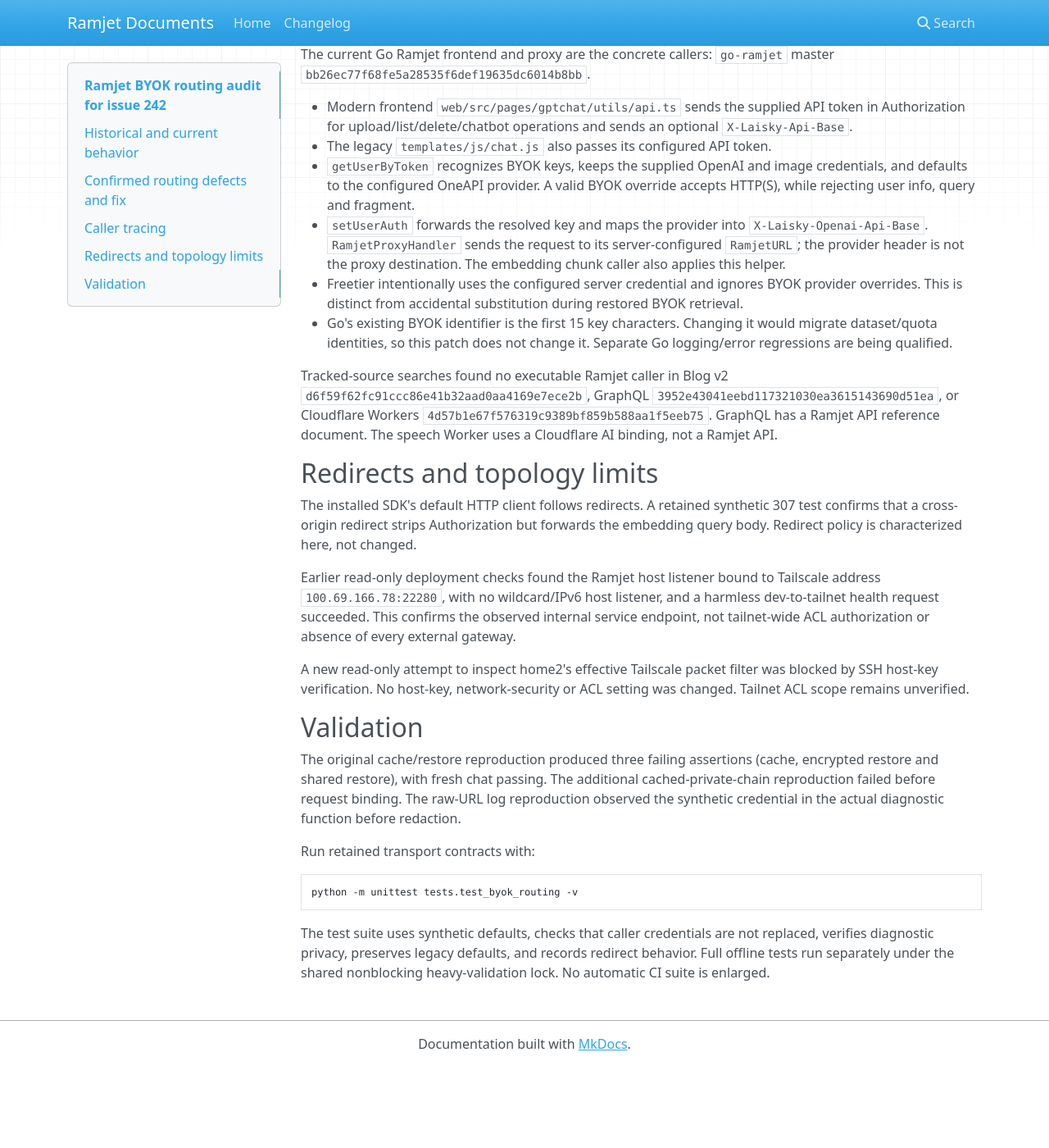
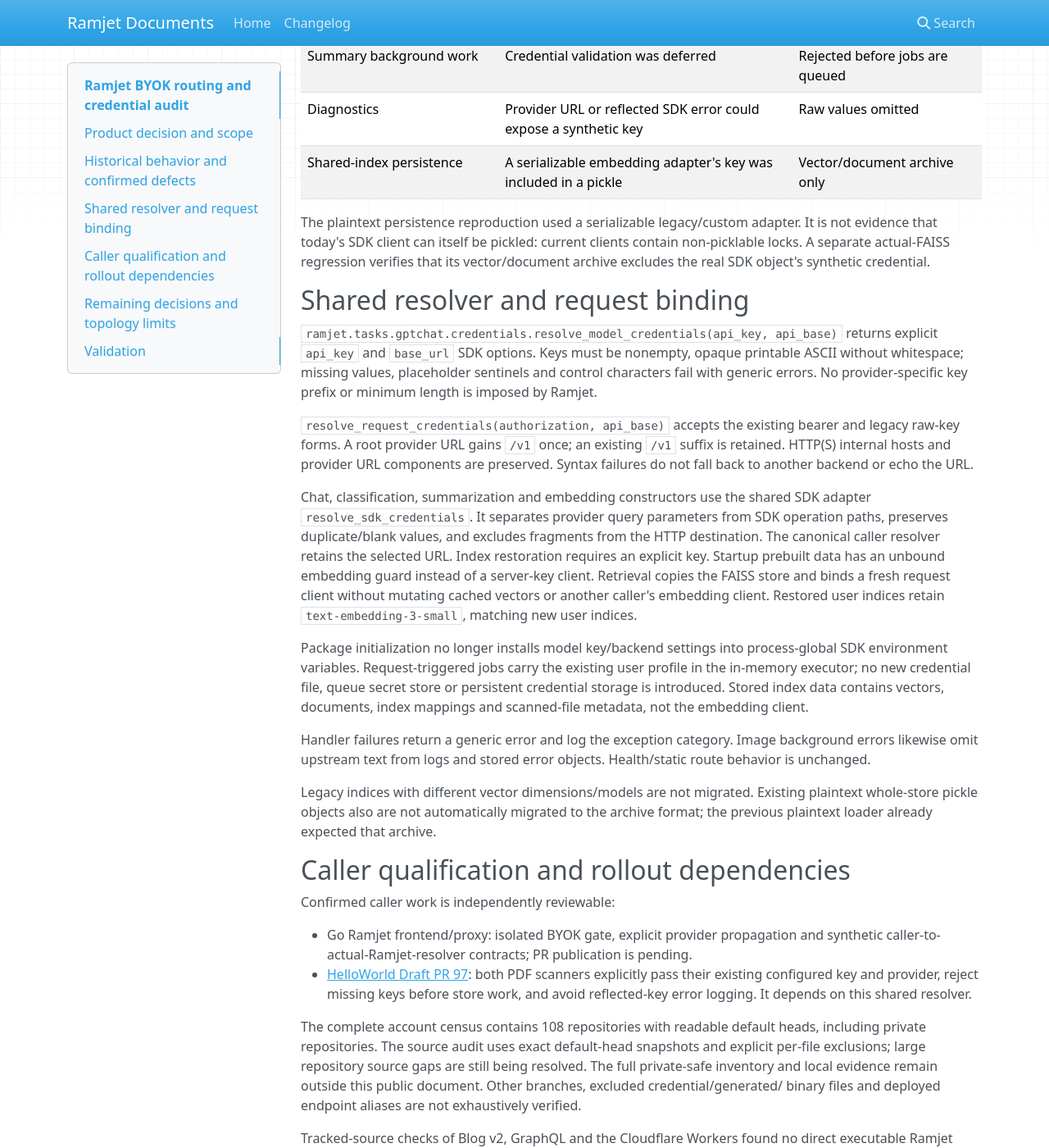
Before and after one commit to Laisky/ramjet, an MkDocs documentation site: the page built from docs/security/byok-provider-routing-242.md, in a window 1280 px wide and 1400 px high, scrolled down 1084 px. Shown: the whole window at 82% size. Built offline with MkDocs 1.6.1, drawn with Linux system fonts in a browser that asks for light colours; nearby versions of some CDN libraries; old or Windows-style settings are respelled for this version of MkDocs; before the commit the page ends 2385 px from its top, so only the background shows below that; some of the changed text lies outside the part shown.

Commit message:
fix: require explicit model credentials across Ramjet request paths

````diff
--- a/docs/security/byok-provider-routing-242.md
+++ b/docs/security/byok-provider-routing-242.md
@@ -1,114 +1,163 @@
-# Ramjet BYOK routing audit for issue 242
+# Ramjet BYOK routing and credential audit
 
-Audited Ramjet master `34e2a014a1c61e2e457690c1719de33421b378d6`.
-This change preserves the internal Tailscale architecture and caller API-key
-forwarding. It does not decide which caller-selected provider destinations should
-be permitted.
+Base: Ramjet master `34e2a014a1c61e2e457690c1719de33421b378d6`.
+Related report: [issue 242](https://github.com/Laisky/ramjet/issues/242).
 
-## Historical and current behavior
+## Product decision and scope
 
-- `e42f616` (2023-09-14) constructs the user profile from the supplied bearer key
-  and derives the default user identifier from its hash.
-- `0e04183` (2023-09-23) adds `X-Laisky-Openai-Api-Base`; the parser appends
-  `/v1` to the supplied root URL.
-- Scanned `9e495a9` and current master retain this BYOK and provider override.
-  Neither parser verifies the key with the provider before constructing the
-  profile. The upstream provider validates the key when an operation calls it.
-- Current root-URL normalization also appends another `/v1` when callers supply
-  a URL already ending in `/v1`. This pre-existing compatibility behavior is
-  unchanged.
-- A direct caller that can reach Ramjet can select an arbitrary HTTP(S)
-  provider through the header. Internal placement alone does not establish that
-  every selected destination is trusted. No new destination allowlist, gateway
-  requirement or private-address prohibition is introduced here.
+Every client-triggered Ramjet model operation must carry an explicit client API
+key. Server settings and SDK environment variables must not provide a replacement.
+The selected backend is request data and must remain consistent through chat,
+embedding, restoration, retrieval and request-triggered background work.
 
-## Confirmed routing defects and fix
+The internal Tailscale architecture and key forwarding are retained. This audit
+does not introduce a provider allowlist, a gateway-only trust requirement or a
+private-address prohibition. The issue's arbitrary-provider finding is therefore
+not resolved by silently restricting intentional backends. User identifiers,
+entitlement headers and dataset ownership rules are not migrated here.
 
-Retained tests execute the repository parser, cache restoration and request
-methods with synthetic settings. They use actual LangChain/OpenAI SDK clients
-and an HTTPX mock transport; no socket or production credential is used.
+## Historical behavior and confirmed defects
 
-1. Fresh chat correctly sends the caller's key to the selected provider.
-2. A chunk-cache hit keeps the key but drops the provider URL and embedding model.
-3. Encrypted and shared chatbot restoration explicitly selects the server
-   `OPENAI_TOKEN`, loses the provider URL and falls back to the SDK embedding model.
-4. An already cached private chain retains the previous request's embedding
-   credential and destination.
-5. Provider URL diagnostics can expose credentials embedded in URL user info.
+BYOK profiles date to `e42f616` (2023-09-14). Provider overrides through
+`X-Laisky-Openai-Api-Base` date to `0e04183` (2023-09-23).
+The reported scan `9e495a9` and the audited current master retain this design.
 
-Cache and user-index restoration now retain the caller key, provider and
-`text-embedding-3-small`, matching the existing fresh embedding path. A request
-uses a shallow store copy with its own embedding client; it shares stored vectors
-and documents without modifying the shared cached client. User data identifiers,
-dataset selection, quotas, provider normalization and authorization policy stay
-unchanged. Legacy server-owned index deserialization retains its existing
-server-key, SDK provider and model defaults when caller options are omitted.
-Diagnostic messages omit raw provider URLs.
+Behavioral reproduction used actual repository functions and actual installed
+LangChain/OpenAI SDK clients, with synthetic credentials and HTTPX mock transport.
+No production key, model request, live account action or external socket was used.
 
-The model fix restores the model already used for new user indices. Legacy
-indices created with different embedding dimensions/models are not migrated by
-this change.
+| Path | Reproduced behavior before the fix | Result |
+| --- | --- | --- |
+| Fresh chat | Caller key and chosen provider are preserved | Preserved |
+| Chunk-cache restoration | Caller key retained; backend and embedding model dropped | Request options retained |
+| Encrypted/shared chatbot restoration | Server key, SDK default backend/model selected | Explicit caller options required |
+| Cached private chain | Prior request key and provider reused | Request-local embedding client |
+| Prebuilt query and search | Startup/server embedding credentials used | Request-local embedding client |
+| Provider query components | SDK appended operation path after query values | Explicit SDK query parameters |
+| User embedding helper | Selected provider omitted | Shared explicit options |
+| Missing index/new-store key | SDK environment key fallback | Rejected before model construction |
+| Summary background work | Credential validation was deferred | Rejected before jobs are queued |
+| Diagnostics | Provider URL or reflected SDK error could expose a synthetic key | Raw values omitted |
+| Shared-index persistence | A serializable embedding adapter's key was included in a pickle | Vector/document archive only |
 
-## Caller tracing
+The plaintext persistence reproduction used a serializable legacy/custom adapter.
+It is not evidence that today's SDK client can itself be pickled: current clients
+contain non-picklable locks. A separate actual-FAISS regression verifies that its
+vector/document archive excludes the real SDK object's synthetic credential.
 
-The current Go Ramjet frontend and proxy are the concrete callers:
-`go-ramjet` master `bb26ec77f68fe5a28535f6def19635dc6014b8bb`.
+## Shared resolver and request binding
 
-- Modern frontend `web/src/pages/gptchat/utils/api.ts` sends the supplied API
-  token in Authorization for upload/list/delete/chatbot operations and sends
-  an optional `X-Laisky-Api-Base`.
-- The legacy `templates/js/chat.js` also passes its configured API token.
-- `getUserByToken` recognizes BYOK keys, keeps the supplied OpenAI and image
-  credentials, and defaults to the configured OneAPI provider. A valid BYOK
-  override accepts HTTP(S), while rejecting user info, query and fragment.
-- `setUserAuth` forwards the resolved key and maps the provider into
-  `X-Laisky-Openai-Api-Base`. `RamjetProxyHandler` sends the request to its
-  server-configured `RamjetURL`; the provider header is not the proxy destination.
-  The embedding chunk caller also applies this helper.
-- Freetier intentionally uses the configured server credential and ignores BYOK
-  provider overrides. This is distinct from accidental substitution during
-  restored BYOK retrieval.
-- Go's existing BYOK identifier is the first 15 key characters. Changing it
-  would migrate dataset/quota identities, so this patch does not change it.
-  Separate Go logging/error regressions are being qualified.
+`ramjet.tasks.gptchat.credentials.resolve_model_credentials(api_key, api_base)`
+returns explicit `api_key` and `base_url` SDK options. Keys must be nonempty,
+opaque printable ASCII without whitespace; missing values, placeholder sentinels
+and control characters fail with generic errors. No provider-specific key prefix
+or minimum length is imposed by Ramjet.
 
-Tracked-source searches found no executable Ramjet caller in Blog v2
-`d6f59f62fc91ccc86e41b32aad0aa4169e7ece2b`, GraphQL
-`3952e43041eebd117321030ea3615143690d51ea`, or Cloudflare Workers
-`4d57b1e67f576319c9389bf859b588aa1f5eeb75`. GraphQL has a Ramjet API reference
-document. The speech Worker uses a Cloudflare AI binding, not a Ramjet API.
+`resolve_request_credentials(authorization, api_base)` accepts the existing
+bearer and legacy raw-key forms. A root provider URL gains `/v1` once; an existing
+`/v1` suffix is retained. HTTP(S) internal hosts and provider URL components are
+preserved. Syntax failures do not fall back to another backend or echo the URL.
 
-## Redirects and topology limits
+Chat, classification, summarization and embedding constructors use the shared
+SDK adapter `resolve_sdk_credentials`. It separates provider query parameters
+from SDK operation paths, preserves duplicate/blank values, and excludes fragments
+from the HTTP destination. The canonical caller resolver retains the selected URL. Index restoration requires an explicit key. Startup prebuilt data has
+an unbound embedding guard instead of a server-key client. Retrieval copies the
+FAISS store and binds a fresh request client without mutating cached vectors or
+another caller's embedding client. Restored user indices retain
+`text-embedding-3-small`, matching new user indices.
 
-The installed SDK's default HTTP client follows redirects. A retained synthetic
-307 test confirms that a cross-origin redirect strips Authorization but forwards
-the embedding query body. Redirect policy is characterized here, not changed.
+Package initialization no longer installs model key/backend settings into
+process-global SDK environment variables. Request-triggered jobs carry the
+existing user profile in the in-memory executor; no new credential file, queue
+secret store or persistent credential storage is introduced. Stored index data
+contains vectors, documents, index mappings and scanned-file metadata, not the
+embedding client.
 
-Earlier read-only deployment checks found the Ramjet host listener bound to
-Tailscale address `100.69.166.78:22280`, with no wildcard/IPv6 host listener, and a
-harmless dev-to-tailnet health request succeeded. This confirms the observed
-internal service endpoint, not tailnet-wide ACL authorization or absence of
-every external gateway.
+Handler failures return a generic error and log the exception category.
+Image background errors likewise omit upstream text from logs and stored error
+objects. Health/static route behavior is unchanged.
 
-A new read-only attempt to inspect home2's effective Tailscale packet filter was
-blocked by SSH host-key verification. No host-key, network-security or ACL setting
-was changed. Tailnet ACL scope remains unverified.
+Legacy indices with different vector dimensions/models are not migrated. Existing
+plaintext whole-store pickle objects also are not automatically migrated to the
+archive format; the previous plaintext loader already expected that archive.
+
+## Caller qualification and rollout dependencies
+
+Confirmed caller work is independently reviewable:
+
+- Go Ramjet frontend/proxy: isolated BYOK gate, explicit provider propagation and
+  synthetic caller-to-actual-Ramjet-resolver contracts; PR publication is pending.
+- [HelloWorld Draft PR 97](https://github.com/Laisky/HelloWorld/pull/97):
+  both PDF scanners explicitly pass their existing configured key and provider,
+  reject missing keys before store work, and avoid reflected-key error logging.
+  It depends on this shared resolver.
+
+The complete account census contains 108 repositories with readable default
+heads, including private repositories. The source audit uses exact default-head
+snapshots and explicit per-file exclusions; large repository source gaps are
+still being resolved. The full private-safe inventory and local evidence remain
+outside this public document. Other branches, excluded credential/generated/
+binary files and deployed endpoint aliases are not exhaustively verified.
+
+Tracked-source checks of Blog v2, GraphQL and the Cloudflare Workers found no
+direct executable Ramjet caller. GraphQL contains API documentation; the speech
+Worker uses its own Cloudflare AI binding. Configured service endpoints and
+external/compiled alternate clients require runtime route mapping before they
+can be excluded as indirect Ramjet callers. No global Ramjet key is substituted
+to make such a dependency appear complete.
+
+Caller-first rollout, after all dependencies and product decisions are resolved:
+
+1. Qualify and publish caller changes and resolver dependency as Draft PRs.
+2. Review the full caller inventory, configured aliases, existing key routes and
+   push-triggered delivery effects before any merge.
+3. In a separately authorized rollout, install the resolver API compatibly before
+   dependent notebooks and update callers to send their existing explicit keys
+   and selected backends.
+4. Confirm synthetic propagation and missing-key rejection through each deployed
+   caller route, then enable server enforcement.
+
+This task performs no merge, production rollout or deployment. Go and Ramjet
+master-push delivery triggers make unqualified merges consequential.
+
+## Remaining decisions and topology limits
+
+Image generation still uses the removed legacy SDK API and a default hardcoded
+Azure route. Its error disclosure is fixed here, but image backend modernization
+is pending a product decision: caller-selected OpenAI-compatible generation with
+existing request parameters, or explicitly configured Azure deployment/version
+handling. This PR remains Draft until that path and caller/system review finish.
+
+Go's legacy BYOK identifier contains the first 15 key characters and its accepted
+key formats are narrower than Ramjet's opaque-key resolver. Changing those
+dataset/quota identities requires a separate migration decision; no UID migration
+is performed here. Redirect behavior also remains characterized rather than
+changed: a mocked SDK 307 cross-origin redirect strips Authorization but forwards
+the embedding query body.
+
+Earlier read-only checks observed the service listener at the internal Tailscale
+endpoint with no wildcard/IPv6 host listener, and a harmless health request from
+dev succeeded. Repository nginx configuration also declares a forwarded route to
+that endpoint; configuration alone is not proof of current public exposure.
+A fresh effective-ACL inspection was blocked by SSH host-key verification.
+No host-key, ACL, network-security or production setting was changed.
 
 ## Validation
 
-The original cache/restore reproduction produced three failing assertions
-(cache, encrypted restore and shared restore), with fresh chat passing.
-The additional cached-private-chain reproduction failed before request binding.
-The raw-URL log reproduction observed the synthetic credential in the actual
-diagnostic function before redaction.
-
-Run retained transport contracts with:
+Retained tests:
 
 ```sh
 python -m unittest tests.test_byok_routing -v
+python -m pytest -q -p no:cacheprovider tests
 ```
 
-The test suite uses synthetic defaults, checks that caller credentials are not
-replaced, verifies diagnostic privacy, preserves legacy defaults, and records
-redirect behavior. Full offline tests run separately under the shared
-nonblocking heavy-validation lock. No automatic CI suite is enlarged.
+The expanded focused suite passes 19 tests with real SDK/mock transport and no
+external requests. Full offline validation before the last regression additions
+passed 100 tests on Python 3.12, including exact dependency-export checks.
+Final exact-commit qualification is recorded in the PR.
+
+The shared nonblocking heavy-validation lock serializes suites on dev.
+Qualification containers use CPU/memory/time bounds and no network. Pytest tooling
+is scoped to its own packages so it cannot override production dependency pins.
+No automatic CI suite or production dependency manifest is enlarged.
````
Also changed, not shown: 10 other files.
